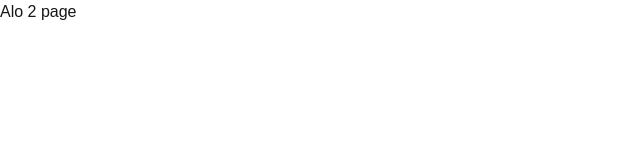
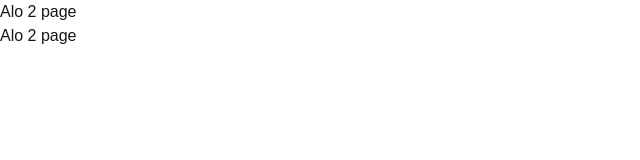
Before and after one commit to ledinhvan9x/deploy-learning, a Next.js app: page /alo2 in a window 1280 px wide. Shown: the top 160 px of the page, without its empty margins (0-640 px from the left). Built offline with nearby package versions, Linux system fonts and the light colour scheme.

Commit message:
make test right

```diff
--- a/app/alo2/page.tsx
+++ b/app/alo2/page.tsx
@@ -1,3 +1,10 @@
+import Link from "next/link";
+
 export default function Alo2() {
-  return <div>Alo 2 page</div>;
+  return (
+    <div>
+      <h1>Alo 2 page</h1>
+      <Link href="/alo2">Alo 2 page</Link>
+    </div>
+  );
 }
```
Also changed, not shown: 1 other file (tests, documents, lock files or other folders).
